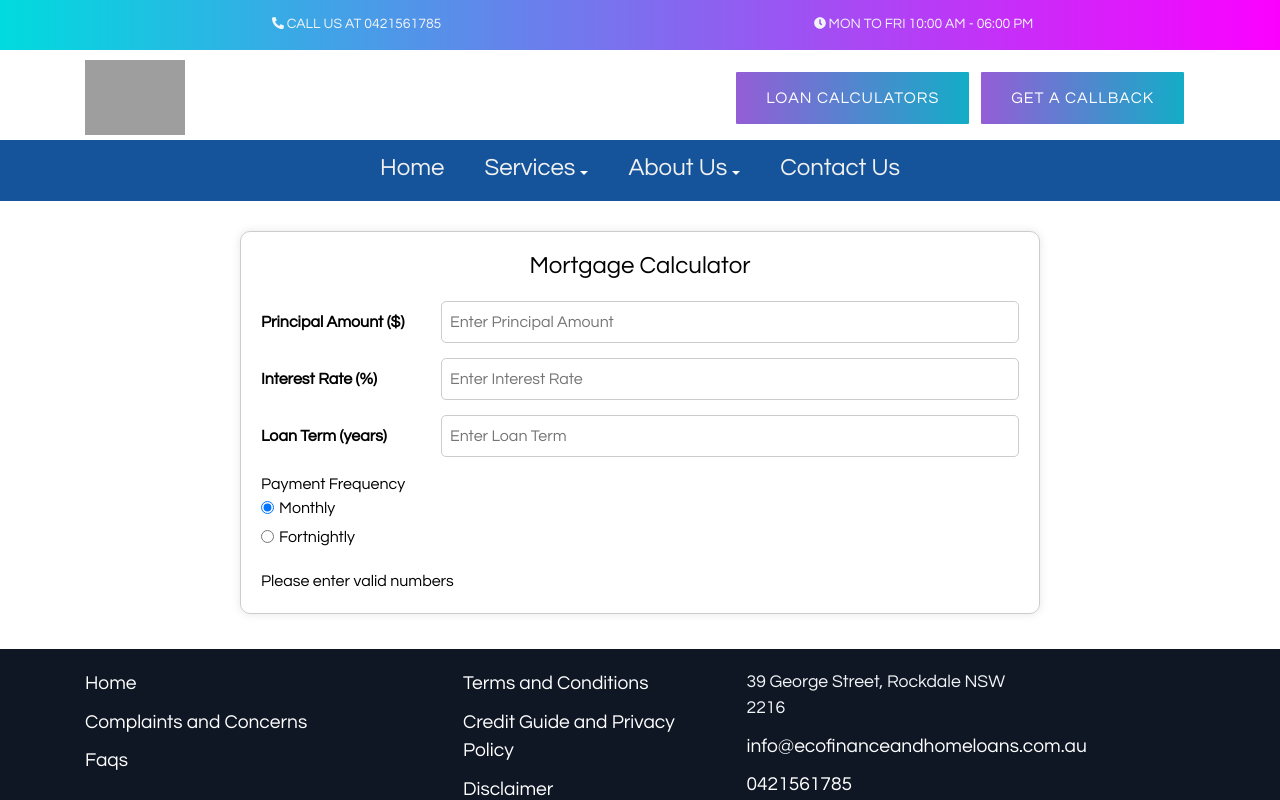
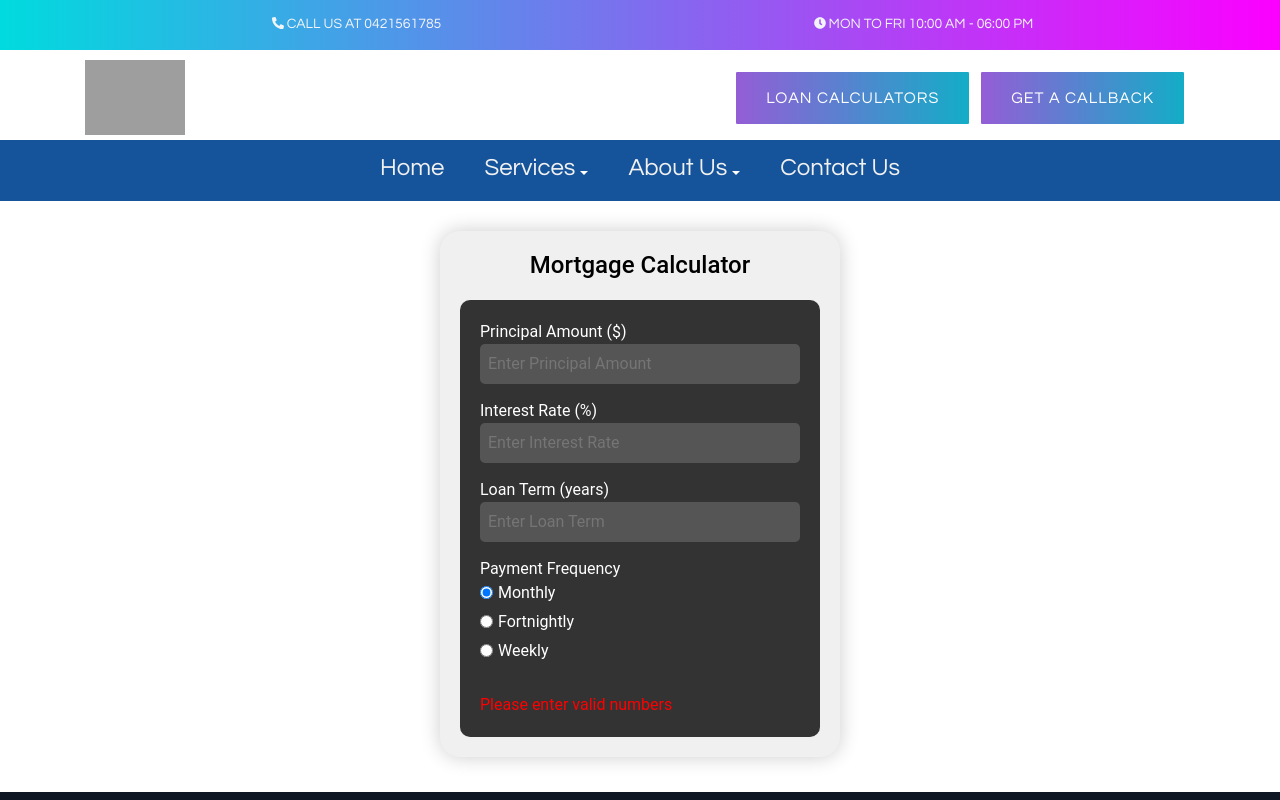
Before and after one commit to manutdmohit/eco-finance, a Next.js app: page /calculators in a window 1280 px wide. Shown: the top 800 px of the page. Built offline with nearby package versions, Linux system fonts and the light colour scheme; grey boxes are pictures that could not be loaded.

Commit message:
Update Calculator styling

```diff
--- a/app/calculators/MortgageCalculator.module.css
+++ b/app/calculators/MortgageCalculator.module.css
@@ -1,45 +1,54 @@
 .container * {
   color: black;
+  font-family: 'Roboto', sans-serif; /* Add a font family */
 }
 
 .container {
   margin: 20px auto;
   padding: 20px;
-  border: 1px solid #ccc;
-  border-radius: 10px;
-  max-width: 800px;
+  border: none; /* Remove border */
+  border-radius: 20px; /* Increase border radius */
+  max-width: 400px; /* Reduce max-width */
   max-height: 800px;
-  box-shadow: 0 0 10px rgba(0, 0, 0, 0.1); /* Add box shadow */
+  box-shadow: 0 0 20px rgba(0, 0, 0, 0.2); /* Increase box shadow */
+  background-color: #f0f0f0; /* Add background color */
 }
 
 .heading {
-  text-align: center;
+  text-align: center !important;
   font-size: 24px;
   margin-bottom: 20px;
+  color: black;
+  text-align: left;
 }
 
 .calculator {
   display: flex;
   flex-direction: column;
+  background-color: #333; /* Add background color */
+  padding: 20px; /* Add padding */
+  border-radius: 10px; /* Add border radius */
 }
 
 .inputGroup {
-  display: flex; /* Added */
-  align-items: center; /* Added */
+  display: flex;
+  align-items: center;
   flex-wrap: wrap;
   margin-bottom: 15px;
 }
 
 .label {
-  font-weight: bold;
-  flex: 0 0 180px; /* Added */
+  flex: 0 0 180px;
+  color: white;
 }
 
 .input {
-  flex: 1; /* Added */
+  flex: 1;
   padding: 8px;
-  border: 1px solid #ccc;
+  border: none; /* Remove border */
   border-radius: 5px;
+  background-color: #555; /* Change input background color */
+  color: #fff; /* Change input text color */
 }
 
 .radioGroup {
@@ -56,13 +65,29 @@
 
 .radioOption {
   margin-left: 5px;
+  color: #fff; /* Change radio option color */
+}
+
+.radioLabel {
+  color: white;
 }
 
 .result {
   margin-top: 20px;
+  padding: 15px;
+  border: none; /* Remove border */
+  border-radius: 5px;
+  background-color: #555; /* Change result background color */
 }
 
 .resultText {
   font-size: 18px;
   font-weight: bold;
+  color: #fff; /* Change result text color */
+  text-align: left;
 }
+
+.error {
+  color: #ff0000; /* Change error text color */
+  margin-top: 10px;
+}
--- a/app/calculators/page.tsx
+++ b/app/calculators/page.tsx
@@ -25,8 +25,18 @@ const MortgageCalculator: React.FC = () => {
     const r =
       parseFloat(interestRate) /
       100 /
-      (paymentFrequency === 'monthly' ? 12 : 26);
-    const n = parseFloat(loanTerm) * (paymentFrequency === 'monthly' ? 12 : 26);
+      (paymentFrequency === 'monthly'
+        ? 12
+        : paymentFrequency === 'weekly'
+        ? 52
+        : 26);
+    const n =
+      parseFloat(loanTerm) *
+      (paymentFrequency === 'monthly'
+        ? 12
+        : paymentFrequency === 'weekly'
+        ? 52
+        : 26);
 
     // Check for negative values
     if (p < 0 || r < 0 || n < 0) {
@@ -51,7 +61,7 @@ const MortgageCalculator: React.FC = () => {
   };
 
   return (
-    <div>
+    <div className="overflow-hidden">
       <TopBar />
       <Wrapper />
 
@@ -140,6 +150,18 @@ const MortgageCalculator: React.FC = () => {
                 Fortnightly
               </label>
             </div>
+            <div className={styles.radio}>
+              <input
+                type="radio"
+                id="weekly"
+                value="weekly"
+                checked={paymentFrequency === 'weekly'}
+                onChange={() => handleFrequencyChange('weekly', 'Weekly')}
+              />
+              <label className={styles.radioOption} htmlFor="weekly">
+                Weekly
+              </label>
+            </div>
           </div>
           {error && <div className={styles.error}>{error}</div>}
           {paymentResult !== null && !isNaN(paymentResult) && (
```
